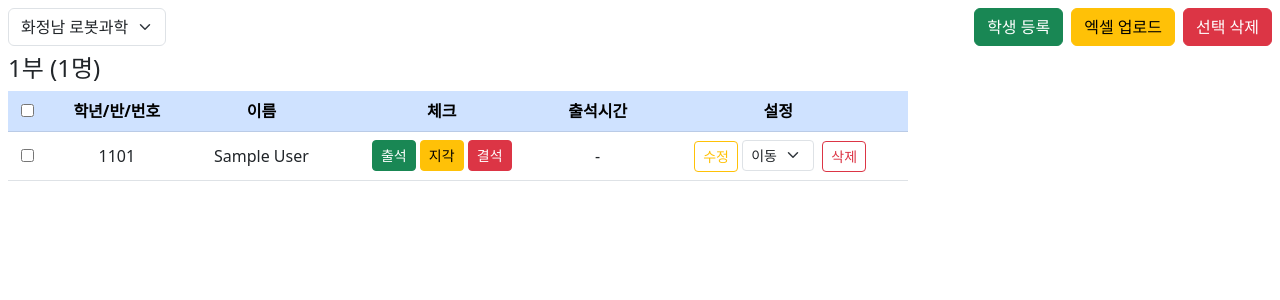
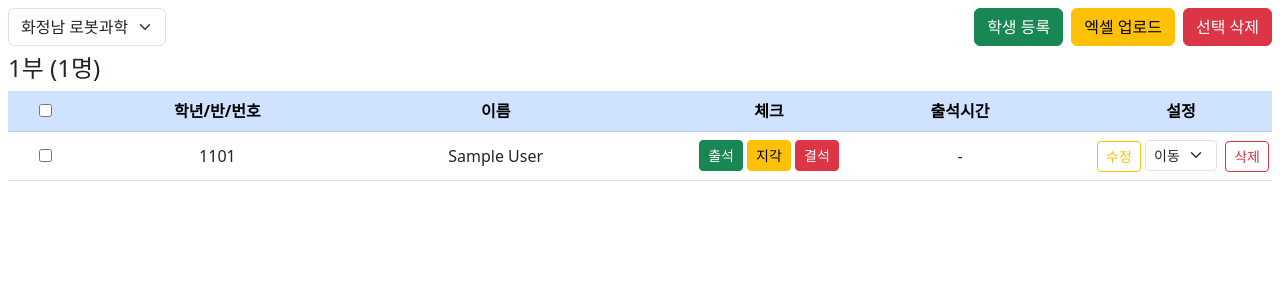
Before and after one commit to steam-making/attendance-system, a Django app: page /attendance/list/ in a window 1280 px wide. Shown: the part 56-356 px from the top of the page. Run offline with Django 5.2, Linux system fonts and the light colour scheme; a user stored in the database is signed in; data comes from the database, SQL or seed files in the repository; tables that the repository leaves empty hold one stand-in row (values such as "Sample post"); some libraries are stand-ins or nearby versions.

Commit message:
ui 변경

```diff
--- a/attendance/templates/attendance/attendance_list.html
+++ b/attendance/templates/attendance/attendance_list.html
@@ -5,16 +5,11 @@
         background-color:#f8f8f8 !important;
     }
 
-    .table-wrapper {
-    overflow-x: auto;        /* ✅ 가로 스크롤 허용 */
-    -webkit-overflow-scrolling: touch;
-    width: 100%;
+    /* 테이블 안의 셀 텍스트 잘림 방지 */
+    table td, table th {
+    white-space: nowrap;
     }
-
-    .table-wrapper table {
-    min-width: 900px;        /* ✅ 테이블 너비가 넘칠 수 있게 설정 */
-    width: max-content;      /* ✅ 내용에 따라 자동 너비 확장 */
-    }
+</style>
 
 </style>
 {% endblock %}
@@ -54,12 +49,32 @@
 
         {% for department, students in departments.items %}
         <h4 class="mt-2">{{ department }} ({{ students|length }}명)</h4>
-        <table class="table text-center align-middle w-auto">
+        <div class="d-flex overflow-auto">
+            <!-- ✅ 왼쪽 고정 열 -->
+            <table class="table text-center align-middle m-0" style="min-width: 250px;">
                 <thead class="{{ color_map_header|dict_get:department }}">
                 <tr>
                     <th><input type="checkbox" id="select-all-{{ department }}" onclick="toggleDepartment('{{ department }}', this)"></th>
                     <th>학년/반/번호</th>
                     <th>이름</th>
+                </tr>
+                </thead>
+                <tbody>
+                {% for student in students %}
+                <tr onclick="toggleRowSelection(this)">
+                    <td><input type="checkbox" class="student-checkbox checkbox-{{ department }}" value="{{ student.id }}"></td>
+                    <td>{{ student.grade }}{{ student.classroom }}{{ student.number|stringformat:"02d" }}</td>
+                    <td>{{ student.name }}</td>
+                </tr>
+                {% endfor %}
+                </tbody>
+            </table>
+
+            <!-- ✅ 오른쪽 스크롤 열 -->
+            <div style="overflow-x: auto; width: 100%;">
+                <table class="table text-center align-middle m-0" style="min-width: 700px;">
+                <thead class="{{ color_map_header|dict_get:department }}">
+                    <tr>
                     <th>체크</th>
                     <th>출석시간</th>
                     <th>설정</th>
@@ -67,11 +82,7 @@
                 </thead>
                 <tbody>
                     {% for student in students %}
-                <tr onclick="toggleRowSelection(this)" >
-                    <td><input type="checkbox" class="student-checkbox checkbox-{{ department }}" value="{{ student.id }}"></td>
-                    <td>{{ student.grade }}{{ student.classroom }}{{ student.number|stringformat:"02d" }}</td>
-                    <td>{{ student.name }}</td>
-
+                    <tr>
                     <td id="attendance-cell-{{ student.id }}">
                         {% if student.id in attendances %}
                         <button onclick="cancelAttendance({{ student.id }}, 'attendance-cell-{{ student.id }}')" class="btn btn-outline-danger btn-sm ms-2">취소</button>
@@ -81,9 +92,7 @@
                         <button onclick="checkAttendance({{ student.id }}, '지각', 'attendance-cell-{{ student.id }}')" class="btn btn-warning btn-sm">지각</button>
                         <button onclick="checkAttendance({{ student.id }}, '결석', 'attendance-cell-{{ student.id }}')" class="btn btn-danger btn-sm">결석</button>
                         {% endif %}
-
                     </td>
-
                     <td id="time-cell-{{ student.id }}">
                         {% with attendances|dict_get:student.id as attendance %}
                         {% if attendance %}
@@ -93,10 +102,8 @@
                         {% endif %}
                         {% endwith %}
                     </td>
-
-                    <td id="attendance-cell-{{ student.id }}">
+                    <td>
                         <a href="{% url 'student_update' student.id %}" class="btn btn-sm btn-outline-warning ms-1">수정</a>
-                        <!-- 이동 버튼: 드롭다운 + 자동 submit -->
                         <form method="post" action="{% url 'move_student_department' student.id %}" class="d-inline">
                         {% csrf_token %}
                         <select name="department" class="form-select form-select-sm d-inline w-auto" onchange="this.form.submit()">
@@ -112,11 +119,11 @@
                         </form>
                     </td>
                     </tr>
-                {% empty %}
-                <tr><td colspan="5" class="text-center">등록된 학생이 없습니다.</td></tr>
                     {% endfor %}
                 </tbody>
                 </table>
+            </div>
+            </div>
         {% endfor %}
     </div>
 
```
Lines whose indentation alone changed are shown as unchanged.
